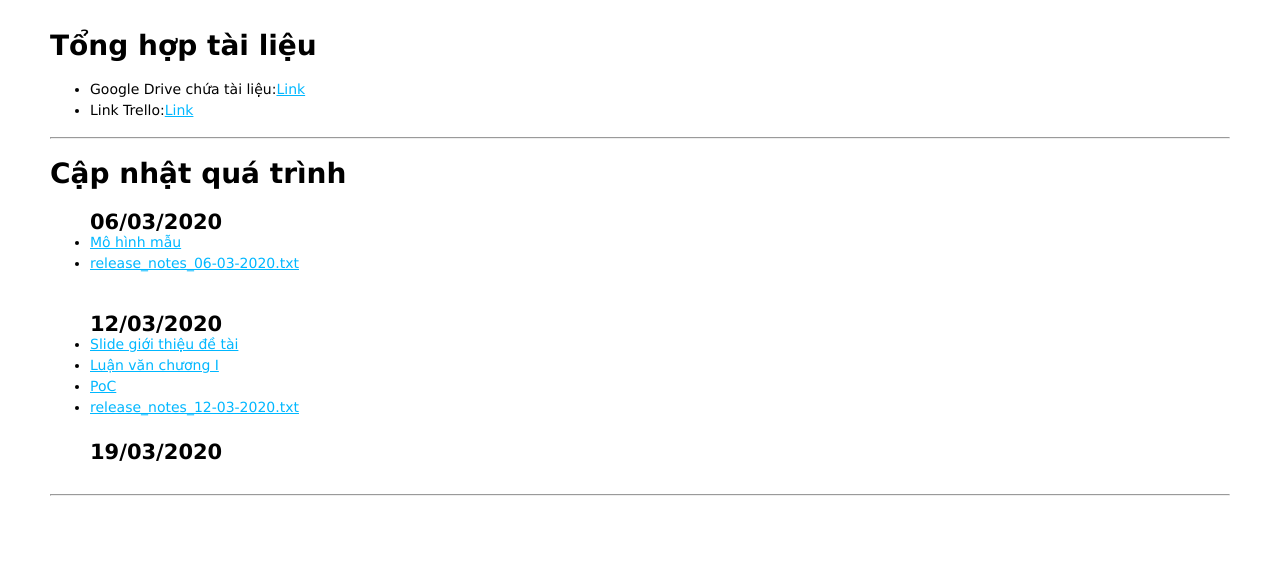
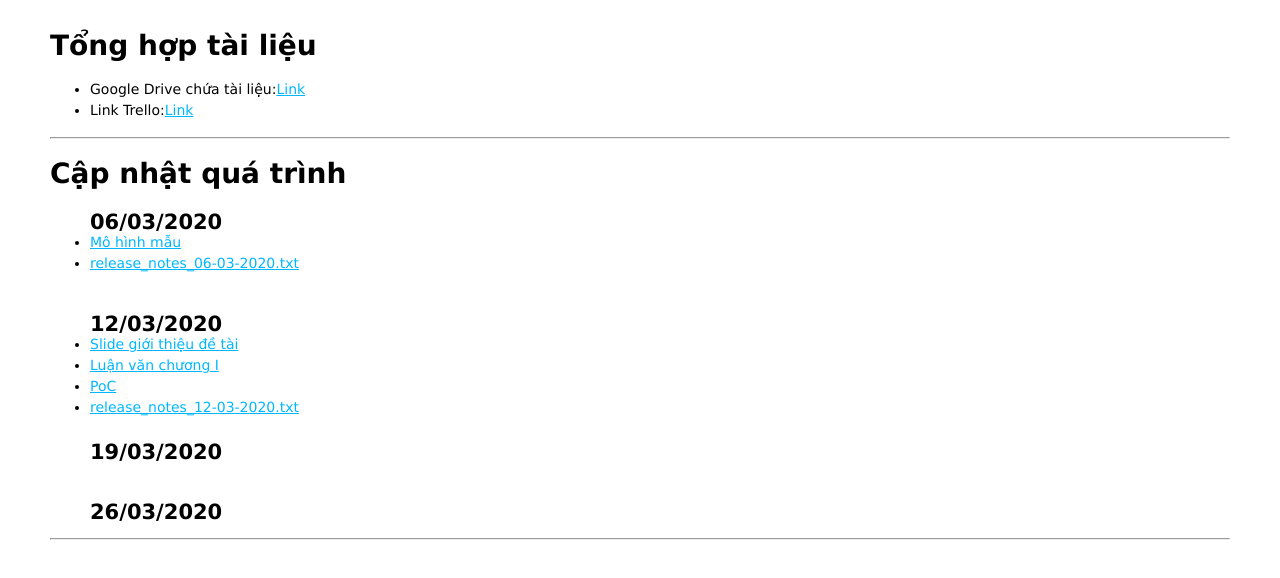
Before and after one commit to tientruongphamnhat/releasePlan, a React (Create React App) app: page / in a window 1280 px wide. Shown: the top 578 px of the page. Built offline with nearby package versions, Linux system fonts and the light colour scheme.

Commit message:
test cicd deploy

```diff
--- a/src/App.js
+++ b/src/App.js
@@ -147,8 +147,8 @@ class App extends React.Component {
 
           <br />
 
-          {/* <h2>10/02/2020</h2>
-          <li>
+          <h2>26/03/2020</h2>
+          {/* <li>
             <a href="https://youtu.be/VDohumbqSmA">
               Link youtube video hướng dẫn cài đặt, sử dụng
             </a>
@@ -193,9 +193,9 @@ class App extends React.Component {
             <a href="luan_van_2020-02-10.pdf">Luận văn (PDF)</a>
           </li>
 
-          <br />
+          <br /> */}
 
-          <h2>03/02/2020</h2>
+          {/* <h2>03/02/2020</h2>
           <li>
             <a href="sound_meter_2020-02-03.zip">
               Tập tin nén chứa thư mục mã nguồn
```
